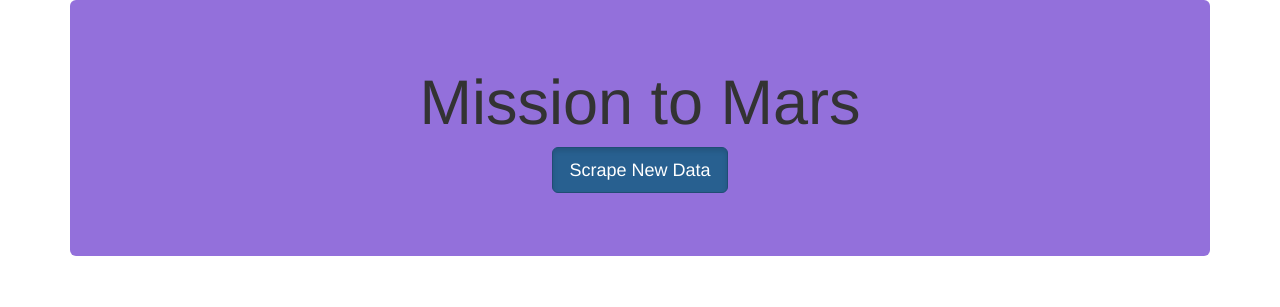
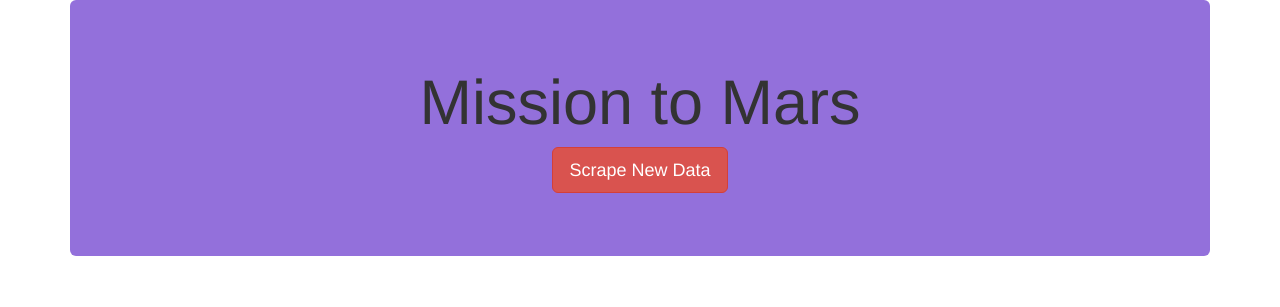
Before and after one commit to rptseng/Mission-to-Mars, a Flask app: page / in a window 1280 px wide. Shown: the top 307 px of the page. Run offline with Flask 2, Linux system fonts and the light colour scheme; data that the repository does not hold is empty; some libraries are stand-ins or nearby versions.

Commit message:
added danger style to Scrape button

```diff
--- a/templates/index.html
+++ b/templates/index.html
@@ -16,7 +16,7 @@
       <div class="jumbotron text-center" style="background-color:mediumpurple">
         <h1>Mission to Mars</h1>
         <!-- Add a button to activate scraping script -->
-        <p><a class="btn btn-primary btn-lg active" href="/scrape" role="button">Scrape New Data</a></p>
+        <p><a class="btn btn-danger btn-lg" href="/scrape" role="button">Scrape New Data</a></p>
       </div>
 
       <!-- Add section for Mars News -->
```
